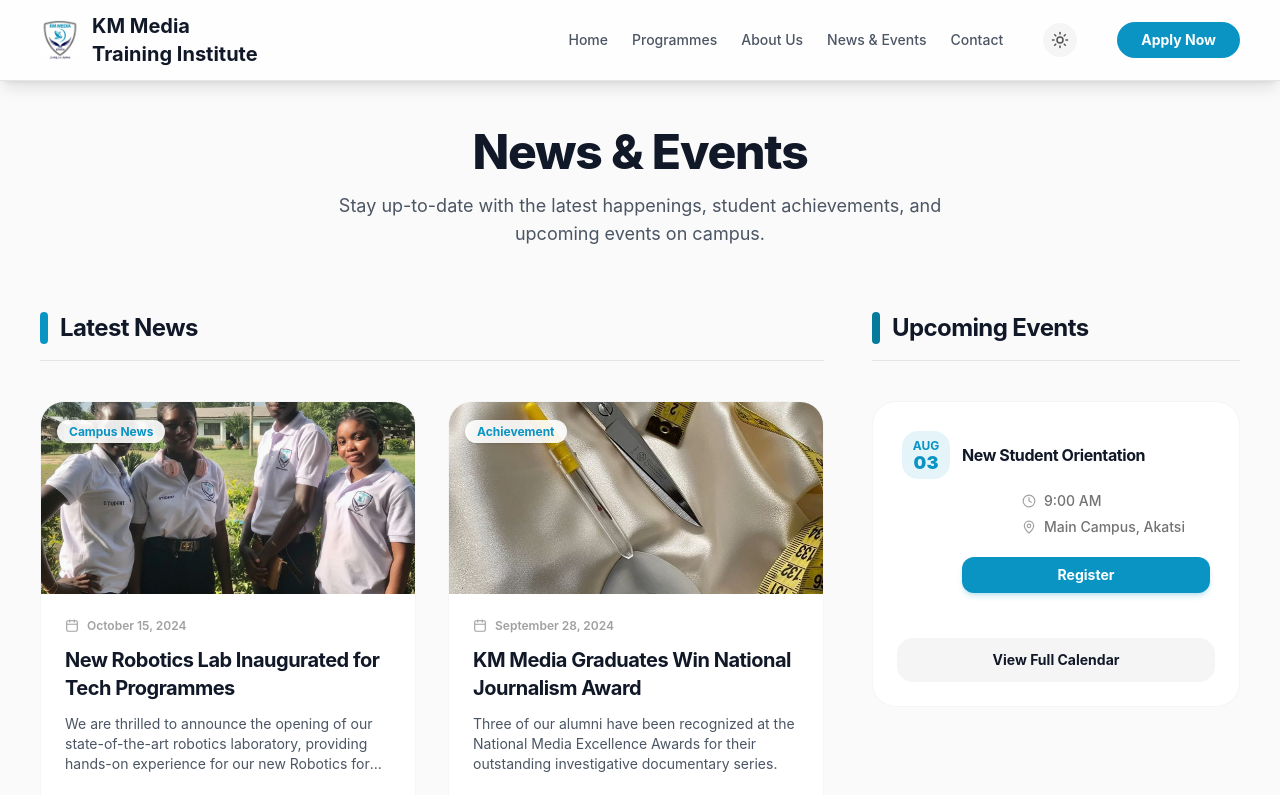
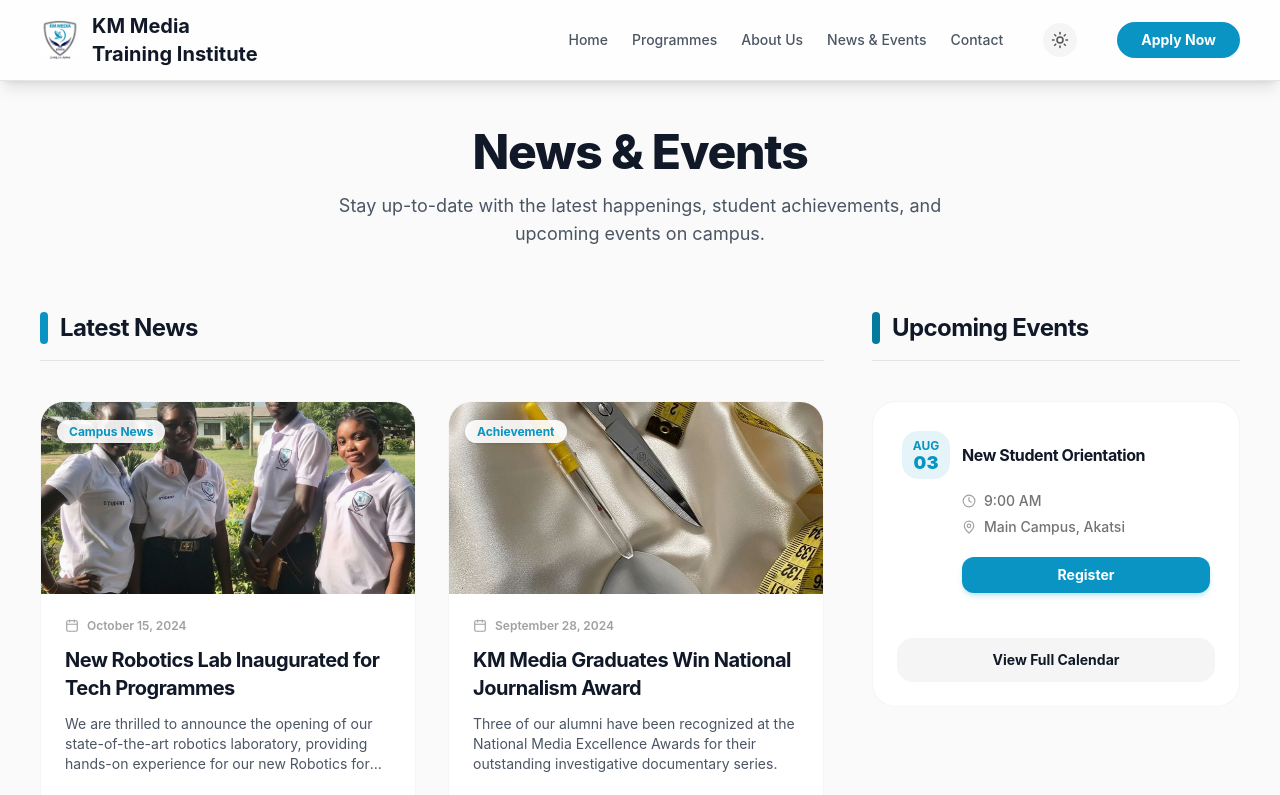
Before and after one commit to Genius-Space-Foundation/kmmedia-training, a Next.js app: page /news in a window 1280 px wide. Shown: the top 795 px of the page. Built offline with nearby package versions, Linux system fonts and the light colour scheme.

Commit message:
update event content alignment

```diff
--- a/src/app/news/page.tsx
+++ b/src/app/news/page.tsx
@@ -96,7 +96,7 @@ export default function NewsEventsPage() {
                           </h4>
                         </div>
 
-                        <div className="flex flex-col gap-1.5 pl-15 ml-15 text-sm font-medium text-neutral-500 dark:text-neutral-400">
+                        <div className="flex flex-col gap-1.5 pl-[60px] text-sm font-medium text-neutral-500 dark:text-neutral-400">
                           <div className="flex items-center gap-2">
                             <Clock size={14} className="text-neutral-400" />
                             {event.time}
```
